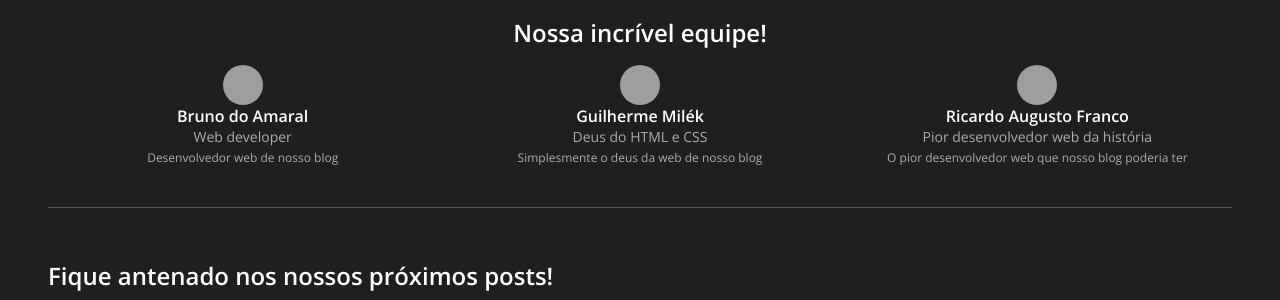
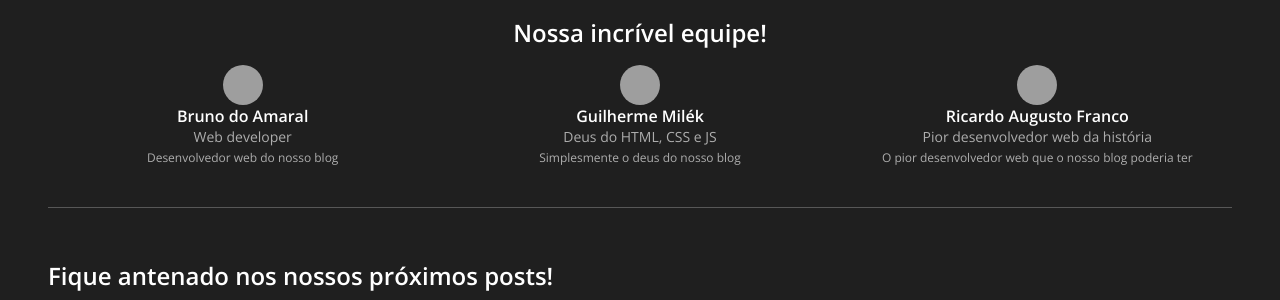
Before and after one commit to guipmdev/technews, a Jekyll site: the page built from _pages/contact.html, in a window 1280 px wide, cut to the strip 636-936 px from the top of the page. Built offline with Jekyll 4.4.1, drawn with Linux system fonts in a browser that asks for light colours; grey boxes are pictures that could not be loaded.

Commit message:
style: improve form layout and team member descriptions

```diff
--- a/_pages/contact.html
+++ b/_pages/contact.html
@@ -15,21 +15,38 @@ permalink: /contact
   </div>
 
   <form
+    class="d-flex flex-column align-items-end gap-4 w-100"
+    style="max-width: 640px"
     action="{{ '/_api/processaContato.php' | absolute_url }}"
     method="POST"
     enctype="multipart/form-data"
-    class="d-flex flex-column align-items-end gap-4 w-100"
-    style="max-width: 640px"
   >
-    {% include field.html label='Nome completo' placeholder='João da Silva'
-    name='nome' required=true %}<!---->
-    {% include field.html label='E-mail' placeholder='joaodasilva@email.com'
-    name='email' required=true %}<!---->
-    {% include field.html label='Mensagem' name='mensagem' required=true
-    placeholder='Adorei as matérias que falam sobre Inteligência Artificial!'
-    type='textarea'%}<!---->
-    {% include button.html type='submit' name="acao" text='Enviar'
-    responsive=true %}
+    <!-- prettier-ignore -->
+    {% include field.html
+      label='Nome completo'
+      placeholder='João da Silva'
+      name='nome'
+      required=true
+    %}
+    {% include field.html
+      label='E-mail'
+      placeholder='joaodasilva@email.com'
+      name='email'
+      required=true
+    %}
+    {% include field.html
+      type='textarea'
+      label='Mensagem'
+      placeholder='Adorei as matérias que falam sobre Inteligência Artificial!'
+      name='mensagem'
+      required=true
+    %}
+    {% include button.html
+      type='submit'
+      name="acao"
+      text='Enviar'
+      responsive=true
+    %}
   </form>
 </section>
 
@@ -37,18 +54,24 @@ permalink: /contact
   <h3 class="title-3">Nossa incrível equipe!</h3>
 
   <div class="d-flex gap-2">
-    {% include team-member.html name='Bruno do Amaral' headline='Web developer'
-    role='Desenvolvedor web de nosso blog'
-    image_url='https://media.licdn.com/dms/image/C4D03AQEZ7g6bMFVDyg/profile-displayphoto-shrink_800_800/0/1623178761223?e=1700092800&v=beta&t=fS1hGvLWHmeTZ5wXbj7MzT45_kRRvPHsqZxWgGQP1SQ'
-    %}<!---->
-    {% include team-member.html name='Guilherme Milék' headline='Deus do HTML e
-    CSS' role='Simplesmente o deus da web de nosso blog'
-    image_url='https://media.licdn.com/dms/image/D4D03AQF9__QIsPgskg/profile-displayphoto-shrink_800_800/0/1687914739156?e=1700092800&v=beta&t=Wl61zcA8A8N8aGkvNIbj38exdOyM17mLjWqctnVDv9g'
-    %}<!---->
-    {% include team-member.html name='Ricardo Augusto Franco' headline='Pior
-    desenvolvedor web da história' role='O pior desenvolvedor web que nosso blog
-    poderia ter'
-    image_url='https://media.licdn.com/dms/image/C4D03AQGCzlbjWh9sew/profile-displayphoto-shrink_800_800/0/1549985524380?e=1700092800&v=beta&t=i8d-96W2xqGtFwxZzYv5WhapxdMVoGydJMD4uezTtdU'
-    %}<!---->
+    <!-- prettier-ignore -->
+    {% include team-member.html
+      image_url='https://media.licdn.com/dms/image/C4D03AQEZ7g6bMFVDyg/profile-displayphoto-shrink_800_800/0/1623178761223?e=1700092800&v=beta&t=fS1hGvLWHmeTZ5wXbj7MzT45_kRRvPHsqZxWgGQP1SQ'
+      name='Bruno do Amaral'
+      headline='Web developer'
+      role='Desenvolvedor web do nosso blog'
+    %}
+    {% include team-member.html
+      image_url='https://media.licdn.com/dms/image/D4D03AQF9__QIsPgskg/profile-displayphoto-shrink_800_800/0/1687914739156?e=1700092800&v=beta&t=Wl61zcA8A8N8aGkvNIbj38exdOyM17mLjWqctnVDv9g'
+      name='Guilherme Milék'
+      headline='Deus do HTML, CSS e JS'
+      role='Simplesmente o deus do nosso blog'
+    %}
+    {% include team-member.html
+      image_url='https://media.licdn.com/dms/image/C4D03AQGCzlbjWh9sew/profile-displayphoto-shrink_800_800/0/1549985524380?e=1700092800&v=beta&t=i8d-96W2xqGtFwxZzYv5WhapxdMVoGydJMD4uezTtdU'
+      name='Ricardo Augusto Franco'
+      headline='Pior desenvolvedor web da história'
+      role='O pior desenvolvedor web que o nosso blog poderia ter'
+    %}
   </div>
 </section>
```
